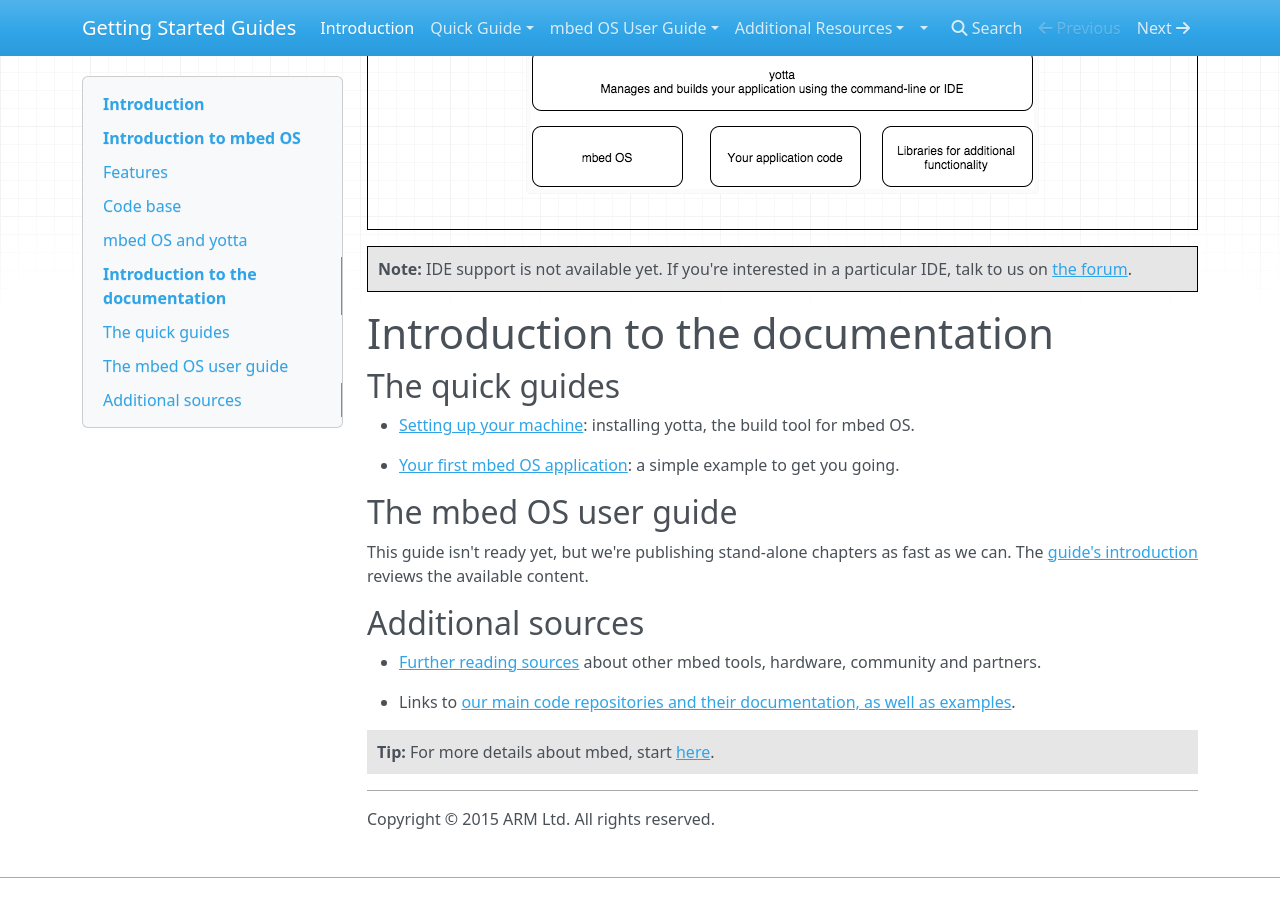
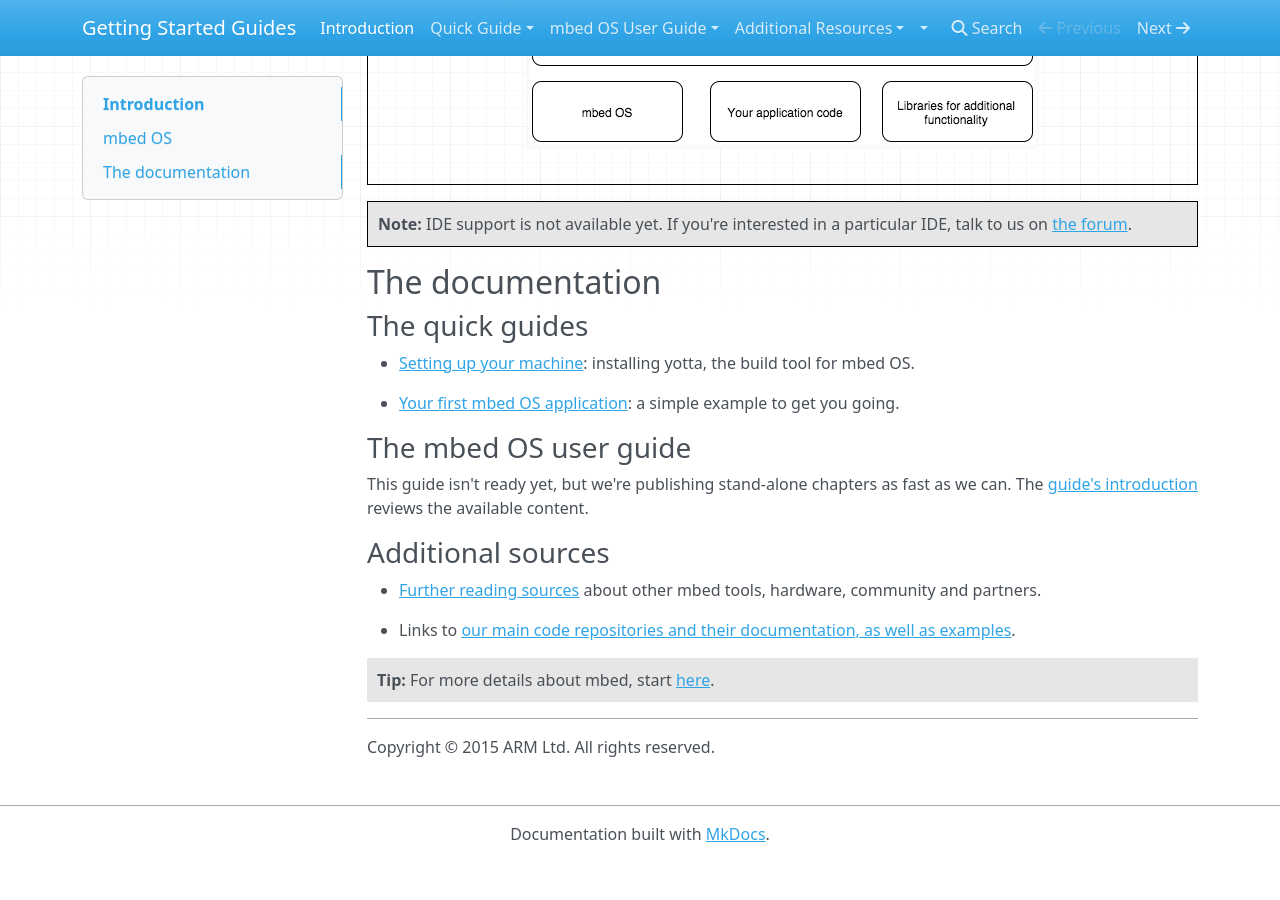
Before and after one commit to ARMmbed/GettingStartedmbedOS, an MkDocs documentation site: the page built from Docs/index.md, in a window 1280 px wide and 900 px high, scrolled down 2584 px. Built offline with MkDocs 1.6.1, drawn with Linux system fonts in a browser that asks for light colours; nearby versions of some CDN libraries; old or Windows-style settings are respelled for this version of MkDocs; after the commit the page ends 3446 px from its top, so only the background shows below that; some of the changed text lies outside the part shown.

Commit message:
Changing headers

```diff
--- a/Docs/index.md
+++ b/Docs/index.md
@@ -1,12 +1,12 @@
 # Introduction
 
-Welcome to the getting started guides for ARM® mbed™ OS. This page provides a review of [mbed OS](#introduction-to-mbed-os) and of the [available documentation](#introduction-to-the-documentation).
+Welcome to the getting started guides for ARM® mbed™ OS. This page provides a review of [mbed OS](#mbed-os) and of the [available documentation](#the-documentation).
 
-# Introduction to mbed OS
+## mbed OS
 
 mbed OS is the operating system we created for mbed-enabled boards. It allows your C++ applications to run on these boards by providing APIs that you can use from your application to control the hardware.
 
-## Features
+### Features
 
 We designed mbed OS specifically for constrained devices, so it works behind the scenes to automatically make the most of the limited hardware and network resources available:
 
@@ -27,11 +27,11 @@ We designed mbed OS specifically for constrained devices, so it works behind the
 mbed OS also works with other ARM mbed tools, like our testing tool (Greentea) and mbed Device Server. To learn more about these tools, see the [main site](https://www.mbed.com/en/).
 
 
-## Code base
+### Code base
 
 As explained above, mbed OS is modular. This section gives a short review of the main modules. Some of these will be reviewed in greater detail later.
 
-### Core modules
+#### Core modules
 * [_compiler-polyfill_](https://github.com/ARMmbed/compiler-polyfill): Common compiler intrinsics and attributes made portable across toolchains.
 
 * [_core-util_](https://github.com/ARMmbed/core-util): Core data structures and primitives for the OS.
@@ -42,7 +42,7 @@ As explained above, mbed OS is modular. This section gives a short review of the
 
 * [_uvisor_](https://github.com/ARMmbed/uvisor): mbed OS uVisor is a supervisory kernel for security on mbed OS.
 
-### Hardware abstraction and drivers
+#### Hardware abstraction and drivers
 
 * [_mbed-drivers_](https://github.com/ARMmbed/mbed-drivers): Abstract drivers for common hardware peripherals and communications interfaces such as SPI and I2C. Provides a higher level interface than the mbed HAL; these are the APIs that applications should use.
 
@@ -50,7 +50,7 @@ As explained above, mbed OS is modular. This section gives a short review of the
 
 * [_mbed-hal_](https://github.com/ARMmbed/mbed-hal): The mbed Hardware Abstraction Layer (HAL).
 
-### Networking and connectivity
+#### Networking and connectivity
 
 * [_ble_](https://github.com/ARMmbed/ble): APIs for using Bluetooth Low Energy.
 
@@ -64,7 +64,7 @@ As explained above, mbed OS is modular. This section gives a short review of the
 
 * [_sockets_](https://github.com/ARMmbed/sockets): High level portable socket layer (sitting on top of the SAL).
 
-### mbed Client
+#### mbed Client
 
 * [_mbed-client-c_](https://github.com/ARMmbed/mbed-client-c): Core library in C.
 
@@ -74,7 +74,7 @@ As explained above, mbed OS is modular. This section gives a short review of the
 
 * [_mbed-client-mbedtls_](https://github.com/ARMmbed/mbed-client-mbed-tls): mbed TLS-specific implementation for mbed Client.
 
-## mbed OS and yotta
+### mbed OS and yotta
 
 yotta is the build system we use for mbed OS. We'll get into the details of it [later](Full_Guide/app_on_yotta.md), but what you need to understand at this point is that mbed OS applications cannot be built without yotta.
 
@@ -95,19 +95,19 @@ What this all means is that to build applications that can run on top of mbed OS
 
 <span style="background-color:#E6E6E6;  border:1px solid #000;display:block; height:100%; padding:10px">**Note:** IDE support is not available yet. If you're interested in a particular IDE, talk to us on [the forum](forums.mbed.com).</span>
 
-# Introduction to the documentation
+## The documentation
 
-## The quick guides
+### The quick guides
 
 * [Setting up your machine](installation.md): installing yotta, the build tool for mbed OS.
 
 * [Your first mbed OS application](FirstProjectmbedOS.md): a simple example to get you going.
 
-## The mbed OS user guide
+### The mbed OS user guide
 
 This guide isn't ready yet, but we're publishing stand-alone chapters as fast as we can. The [guide's introduction](Full_Guide/guide_index.md) reviews the available content.
 
-## Additional sources
+### Additional sources
 
 * [Further reading sources](FurtherReading.md) about other mbed tools, hardware, community and partners.
 
```
